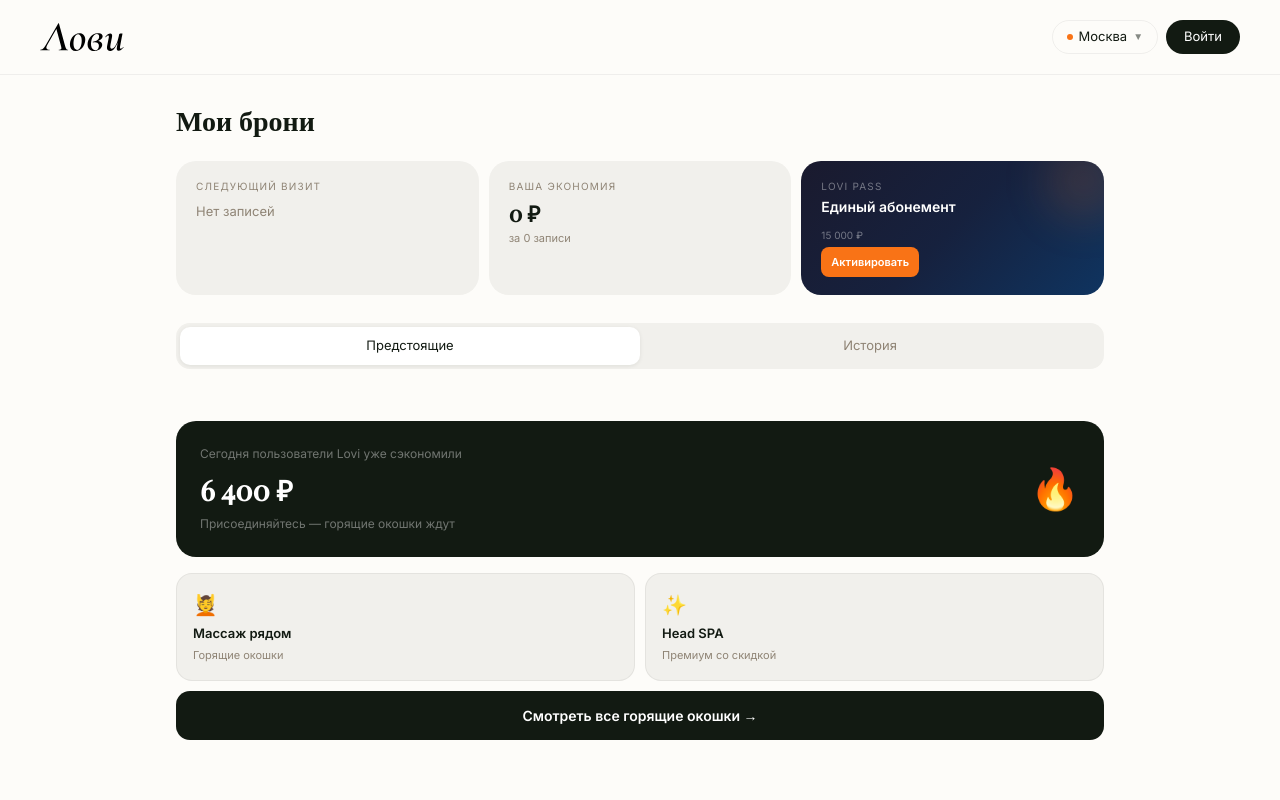
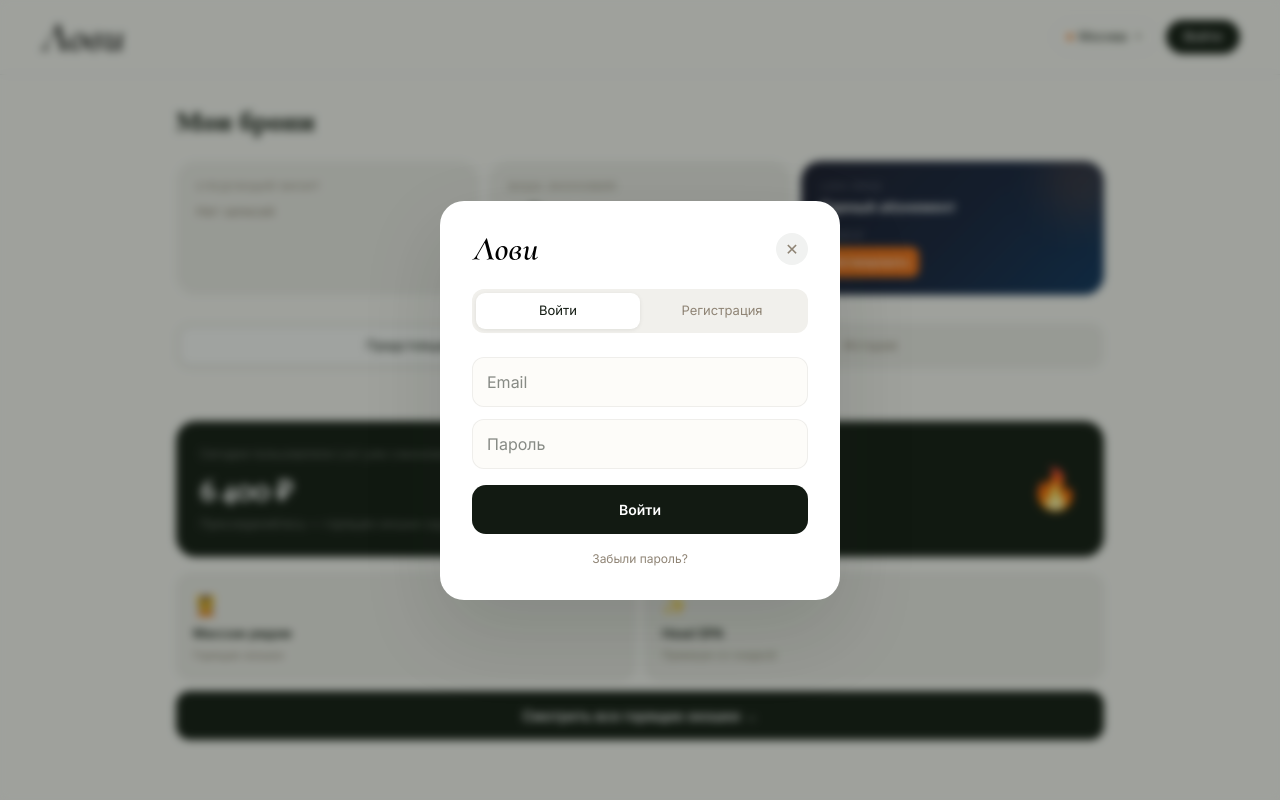
Before and after one commit to dvasincom-sketch/lovi-web, a React (Vite) app: page /my-bookings in a window 1280 px wide. Shown: the top 800 px of the page. Built offline with nearby package versions, Linux system fonts and the light colour scheme; a web font is replaced by a local one.

Commit message:
fix: slots anchor on skeleton, auth modal on my-bookings

```diff
--- a/src/App.jsx
+++ b/src/App.jsx
@@ -82,7 +82,7 @@ export default function App() {
         <Route path="/salon/login" element={<SalonLogin />} />
         <Route path="/salon/auth" element={<SalonAuth />} />
         <Route path="/unsubscribe" element={<Unsubscribe />} />
-        <Route path="/my-bookings" element={<MyBookings user={user} onUserChange={setUser} openAuth={() => setAuthOpen(true)} />} />
+        <Route path="/my-bookings" element={<MyBookings user={user} onUserChange={setUser} openAuth={() => setAuthOpen(true)} authOpen={authOpen} setAuthOpen={setAuthOpen} />} />
       </Routes>
     </BrowserRouter>
     </>
--- a/src/components/AllSlots.jsx
+++ b/src/components/AllSlots.jsx
@@ -133,7 +133,7 @@ export default function AllSlots() {
 
   return (
     <>
-    <div style={{padding:isMobile?'32px 0 40px':'48px 0 60px', background:'#F1F0EC'}}>
+    <div id='slots' style={{padding:isMobile?'32px 0 40px':'48px 0 60px', background:'#F1F0EC', scrollMarginTop:'70px'}}>
       <div style={{display:'flex',alignItems:'center',justifyContent:'space-between',
         marginBottom:16,flexWrap:'wrap',gap:10,padding:isMobile?'0 16px':'0 40px'}}>
         <div style={{display:'flex',alignItems:'center',gap:12}}>
--- a/src/components/MyBookings.jsx
+++ b/src/components/MyBookings.jsx
@@ -355,7 +355,7 @@ function ProblemFAQ() {
 }
 
 // ─── Main ─────────────────────────────────────────────────────────────────────
-export default function MyBookings({ user, onUserChange, openAuth }) {
+export default function MyBookings({ user, onUserChange, openAuth, authOpen, setAuthOpen }) {
   const navigate = useNavigate()
   const [bookings, setBookings] = useState([])
   const [loading, setLoading] = useState(true)
@@ -417,7 +417,7 @@ export default function MyBookings({ user, onUserChange, openAuth }) {
 
   return (
     <div style={{ background:'var(--bg)',minHeight:'100vh' }}>
-      <Nav user={user} onUserChange={onUserChange} />
+      <Nav user={user} onUserChange={onUserChange} authOpen={authOpen} onAuthOpen={setAuthOpen} />
       <div style={{ maxWidth:960,margin:'0 auto',padding:'24px 16px 80px' }}>
 
         <div style={{ marginBottom:20 }}>
```
Also changed, not shown: 3 other files (tests, documents, lock files or other folders).
